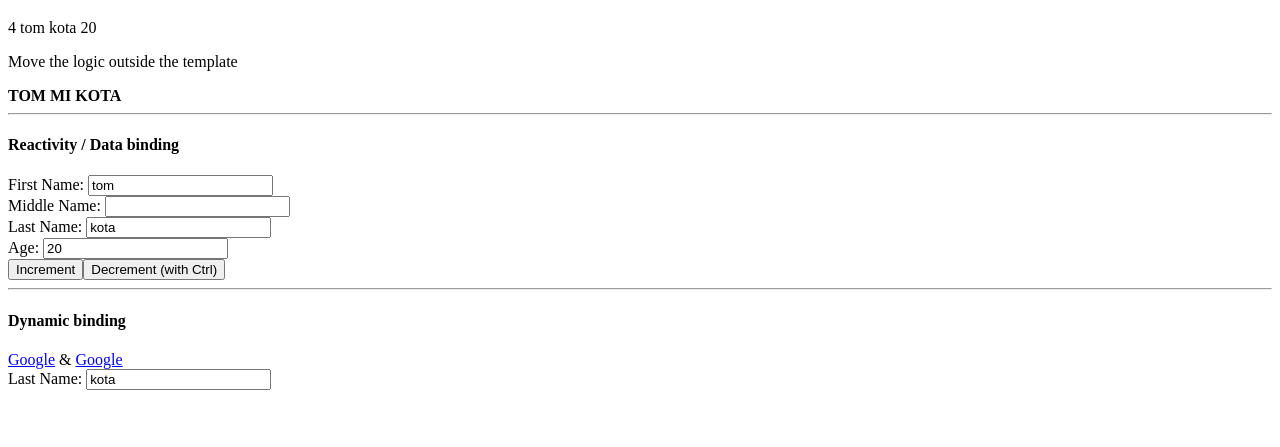
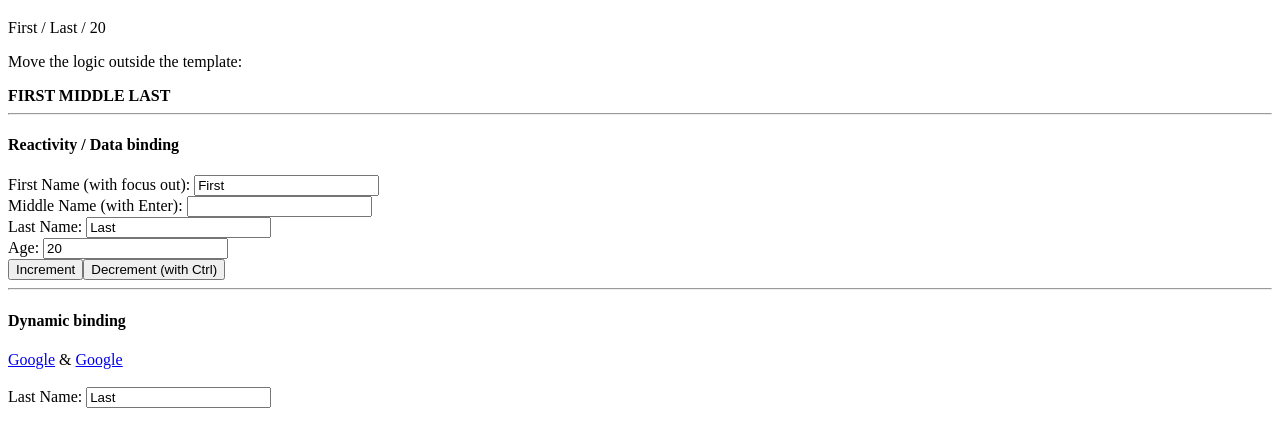
Before and after one commit to WebDevelopUa/vue-cdn-sample, a plain HTML site: page index.html in a window 1280 px wide. Shown: the part 61-508 px from the top of the page. Drawn offline with nearby package versions, Linux system fonts and the light colour scheme.

Commit message:
Move fullName() method to computed

```diff
--- a/app.js
+++ b/app.js
@@ -1,19 +1,14 @@
 const viewModel = Vue.createApp({
     data() {
         return {
-            firstName: 'tom',
-            middleName: 'mi',
-            lastName: 'kota',
+            firstName: 'First',
+            middleName: 'Middle',
+            lastName: 'Last',
             url: 'https://google.com',
             age: 20
         }
     },
     methods: {
-        fullName() {
-            return `${this.firstName.toUpperCase()}
-            ${this.middleName.toUpperCase()}
-            ${this.lastName.toUpperCase()}`
-        },
         increment() {
             this.age++
         },
@@ -25,6 +20,14 @@ const viewModel = Vue.createApp({
         updateMiddleName(event) {
             event.preventDefault()
             this.middleName = event.target.value
+        },
+    },
+    computed: {
+        fullName() {
+            // console.log('---- fullName() ----')
+            return `${this.firstName.toUpperCase()}
+            ${this.middleName.toUpperCase()}
+            ${this.lastName.toUpperCase()}`
         },
     }
 }).mount('#app')
--- a/index.html
+++ b/index.html
@@ -2,7 +2,7 @@
 <html lang="en">
 <head>
     <meta charset="UTF-8">
-    <title>VueJS CDN</title>
+    <title>VueJS CDN v.3</title>
     <link rel="stylesheet"
           href="style.css">
 </head>
@@ -11,24 +11,24 @@
 <!-- add directive ("v-cloak" await app mount itself) to improve performance -->
 <div id="app" v-cloak>
     <h1>Vue CDN</h1>
-    {{ 2 + 2 }}
-    {{ firstName }}
-    {{ lastName }}
-    {{ age }}
-    <p>Move the logic outside the template </p>
-    <strong> {{ fullName() }} </strong>
+    {{ firstName }} / {{ lastName }} / {{ age }}
+
+    <p>Move the logic outside the template: </p>
+    <!--    <strong> {{ fullName() }} </strong>-->
+    <!--  After moving fullName() method to computed  -->
+    <strong> {{ fullName }} </strong>
 
     <hr/>
 
     <h4>Reactivity / Data binding </h4>
     <form>
-        <label>First Name: </label>
+        <label>First Name (with focus out): </label>
         <!-- add directive + modifier ("v-model.lazy.trim" updates template) to improve reactivity; removes white spaces before/after input -->
         <input type="text"
                v-model.lazy.trim="firstName">
         <br/>
 
-        <label>Middle Name: </label>
+        <label>Middle Name (with Enter): </label>
         <!-- add key aliases (".enter") updates value ou press Enter -->
         <input type="text"
                @keyup.enter="updateMiddleName">
@@ -65,6 +65,7 @@
     <a :href="url"
        target="_blank">Google</a>
     <br/>
+    <br/>
 
     <label>Last Name: </label>
     <input type="text"
```
